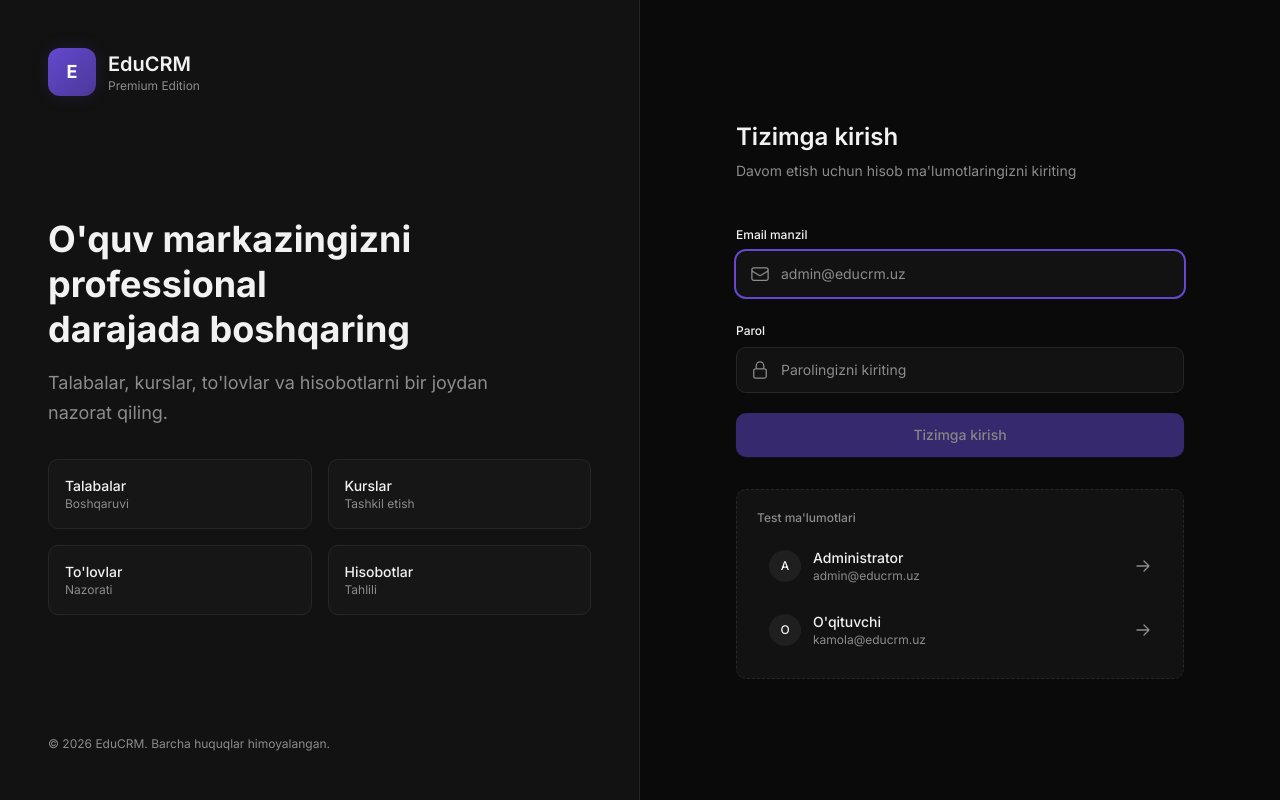
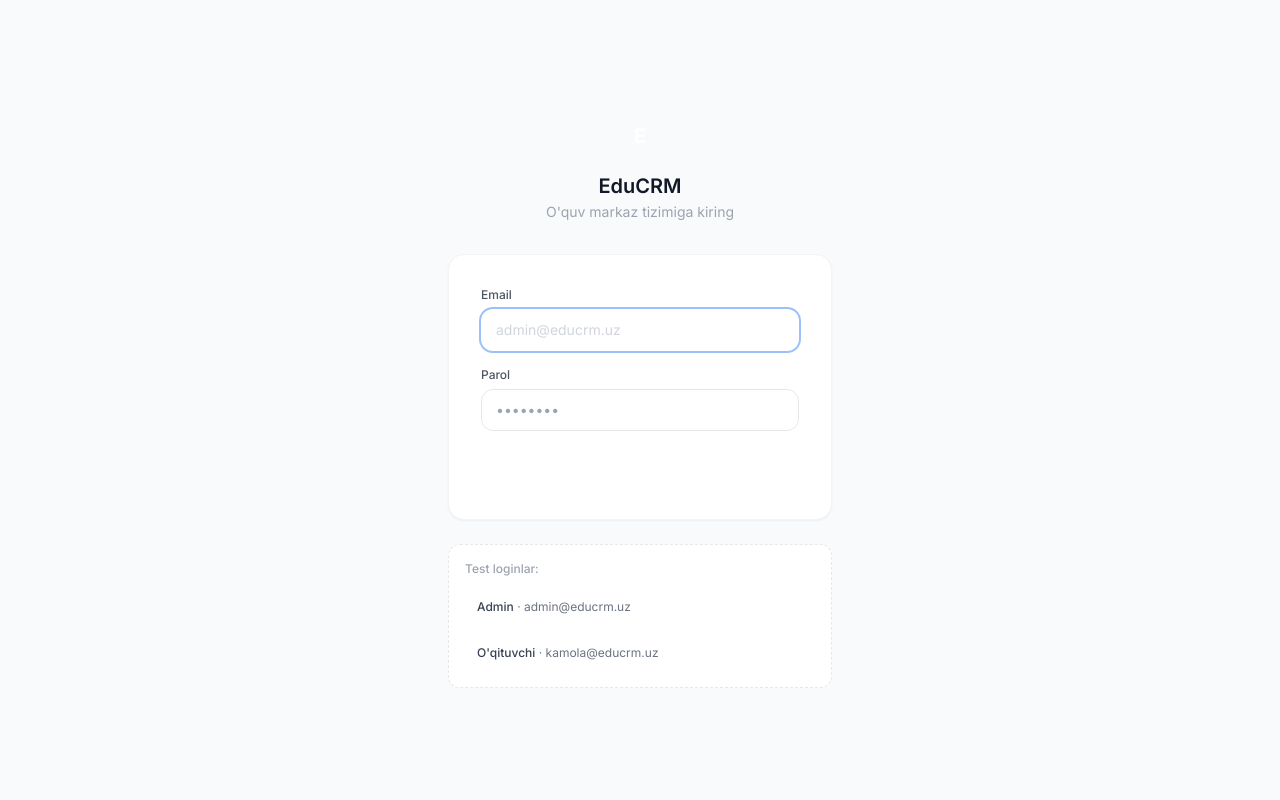
Before and after one commit to Ilnur72/educrm, a Next.js app: page /login in a window 1280 px wide. Built offline with nearby package versions, Linux system fonts and the light colour scheme.

Commit message:
restore original database files and UI styling
Co-authored-by: Ilnur <125073080+Ilnur72@users.noreply.github.com>

```diff
--- a/src/app/login/page.tsx
+++ b/src/app/login/page.tsx
@@ -29,101 +29,28 @@ function LoginForm() {
       return;
     }
 
-    router.push("/dashboard");
+    const callbackUrl = params.get("callbackUrl") ?? "/dashboard";
+    router.push(callbackUrl);
     router.refresh();
   };
 
   return (
-    <div className="min-h-screen bg-background flex">
-      {/* Left Side - Branding */}
-      <div className="hidden lg:flex lg:w-1/2 bg-card border-r border-border flex-col justify-between p-12">
-        <div>
-          <div className="flex items-center gap-3">
-            <div className="w-12 h-12 rounded-xl bg-gradient-to-br from-primary to-primary/70 flex items-center justify-center shadow-glow">
-              <span className="text-primary-foreground text-lg font-bold">E</span>
+    <div className="min-h-screen bg-gray-50 flex items-center justify-center p-4">
+      <div className="w-full max-w-sm">
+        <div className="flex flex-col items-center mb-8">
+          <div className="w-12 h-12 rounded-2xl bg-brand-600 flex items-center justify-center mb-3">
+            <span className="text-white text-xl font-bold">E</span>
           </div>
-            <div>
-              <p className="text-xl font-semibold text-foreground">EduCRM</p>
-              <p className="text-xs text-muted-foreground">Premium Edition</p>
-            </div>
-          </div>
-        </div>
-
-        <div className="space-y-8">
-          <div>
-            <h1 className="text-4xl font-bold text-foreground leading-tight text-balance">
-              O'quv markazingizni professional darajada boshqaring
-            </h1>
-            <p className="text-lg text-muted-foreground mt-4 max-w-md leading-relaxed">
-              Talabalar, kurslar, to'lovlar va hisobotlarni bir joydan nazorat qiling.
+          <h1 className="text-xl font-semibold text-gray-900">EduCRM</h1>
+          <p className="text-sm text-gray-400 mt-0.5">
+            O'quv markaz tizimiga kiring
           </p>
         </div>
 
-          <div className="grid grid-cols-2 gap-4">
-            {[
-              { label: "Talabalar", desc: "Boshqaruvi" },
-              { label: "Kurslar", desc: "Tashkil etish" },
-              { label: "To'lovlar", desc: "Nazorati" },
-              { label: "Hisobotlar", desc: "Tahlili" },
-            ].map((item, i) => (
-              <div
-                key={i}
-                className="bg-muted/30 border border-border rounded-lg p-4"
-              >
-                <p className="text-sm font-medium text-foreground">{item.label}</p>
-                <p className="text-xs text-muted-foreground">{item.desc}</p>
-              </div>
-            ))}
-          </div>
-        </div>
-
-        <p className="text-xs text-muted-foreground">
-          &copy; {new Date().getFullYear()} EduCRM. Barcha huquqlar himoyalangan.
-        </p>
-      </div>
-
-      {/* Right Side - Login Form */}
-      <div className="flex-1 flex items-center justify-center p-6 lg:p-12">
-        <div className="w-full max-w-md">
-          {/* Mobile Logo */}
-          <div className="flex flex-col items-center mb-10 lg:hidden">
-            <div className="w-14 h-14 rounded-xl bg-gradient-to-br from-primary to-primary/70 flex items-center justify-center mb-4 shadow-glow">
-              <span className="text-primary-foreground text-xl font-bold">E</span>
-            </div>
-            <h1 className="text-2xl font-semibold text-foreground">EduCRM</h1>
-            <p className="text-sm text-muted-foreground mt-1">Premium Edition</p>
-          </div>
-
-          <div className="lg:mb-10">
-            <h2 className="text-2xl font-semibold text-foreground text-center lg:text-left">
-              Tizimga kirish
-            </h2>
-            <p className="text-sm text-muted-foreground mt-2 text-center lg:text-left">
-              Davom etish uchun hisob ma'lumotlaringizni kiriting
-            </p>
-          </div>
-
-          <form onSubmit={kirish} className="space-y-5 mt-8">
-            <div className="space-y-1.5">
-              <label className="text-xs font-medium text-foreground">
-                Email manzil
-              </label>
-              <div className="relative">
-                <div className="absolute left-3.5 top-1/2 -translate-y-1/2 text-muted-foreground">
-                  <svg
-                    className="w-5 h-5"
-                    fill="none"
-                    viewBox="0 0 24 24"
-                    stroke="currentColor"
-                    strokeWidth={1.5}
-                  >
-                    <path
-                      strokeLinecap="round"
-                      strokeLinejoin="round"
-                      d="M21.75 6.75v10.5a2.25 2.25 0 01-2.25 2.25h-15a2.25 2.25 0 01-2.25-2.25V6.75m19.5 0A2.25 2.25 0 0019.5 4.5h-15a2.25 2.25 0 00-2.25 2.25m19.5 0v.243a2.25 2.25 0 01-1.07 1.916l-7.5 4.615a2.25 2.25 0 01-2.36 0L3.32 8.91a2.25 2.25 0 01-1.07-1.916V6.75"
-                    />
-                  </svg>
-                </div>
+        <div className="bg-white rounded-2xl border border-gray-100 p-8 shadow-sm">
+          <form onSubmit={kirish} className="space-y-4">
+            <div>
+              <label className="block text-xs font-medium text-gray-600 mb-1.5">Email</label>
               <input
                 type="email"
                 autoComplete="email"
@@ -132,142 +59,66 @@ function LoginForm() {
                 value={email}
                 onChange={(e) => setEmail(e.target.value)}
                 placeholder="admin@educrm.uz"
-                  className="w-full pl-11 pr-4 py-3 text-sm border border-input rounded-lg bg-card text-foreground placeholder:text-muted-foreground focus:outline-none focus:ring-2 focus:ring-ring focus:border-transparent transition-all duration-200"
+                className="w-full px-3.5 py-2.5 text-sm border border-gray-200 rounded-xl bg-white text-gray-900 placeholder:text-gray-300 focus:outline-none focus:ring-2 focus:ring-brand-400 focus:border-transparent transition"
               />
             </div>
-            </div>
 
-            <div className="space-y-1.5">
-              <label className="text-xs font-medium text-foreground">
-                Parol
-              </label>
-              <div className="relative">
-                <div className="absolute left-3.5 top-1/2 -translate-y-1/2 text-muted-foreground">
-                  <svg
-                    className="w-5 h-5"
-                    fill="none"
-                    viewBox="0 0 24 24"
-                    stroke="currentColor"
-                    strokeWidth={1.5}
-                  >
-                    <path
-                      strokeLinecap="round"
-                      strokeLinejoin="round"
-                      d="M16.5 10.5V6.75a4.5 4.5 0 10-9 0v3.75m-.75 11.25h10.5a2.25 2.25 0 002.25-2.25v-6.75a2.25 2.25 0 00-2.25-2.25H6.75a2.25 2.25 0 00-2.25 2.25v6.75a2.25 2.25 0 002.25 2.25z"
-                    />
-                  </svg>
-                </div>
+            <div>
+              <label className="block text-xs font-medium text-gray-600 mb-1.5">Parol</label>
               <input
                 type="password"
                 autoComplete="current-password"
                 required
                 value={parol}
                 onChange={(e) => setParol(e.target.value)}
-                  placeholder="Parolingizni kiriting"
-                  className="w-full pl-11 pr-4 py-3 text-sm border border-input rounded-lg bg-card text-foreground placeholder:text-muted-foreground focus:outline-none focus:ring-2 focus:ring-ring focus:border-transparent transition-all duration-200"
+                placeholder="••••••••"
+                className="w-full px-3.5 py-2.5 text-sm border border-gray-200 rounded-xl bg-white text-gray-900 placeholder:text-gray-400 focus:outline-none focus:ring-2 focus:ring-brand-400 focus:border-transparent transition"
               />
-              </div>
             </div>
 
             {xato && (
-              <div className="flex items-center gap-2 px-4 py-3 bg-destructive/10 border border-destructive/20 rounded-lg animate-fade-in">
-                <svg
-                  className="w-4 h-4 text-destructive flex-shrink-0"
-                  fill="none"
-                  viewBox="0 0 24 24"
-                  stroke="currentColor"
-                  strokeWidth={2}
-                >
-                  <path
-                    strokeLinecap="round"
-                    strokeLinejoin="round"
-                    d="M12 9v3.75m9-.75a9 9 0 11-18 0 9 9 0 0118 0zm-9 3.75h.008v.008H12v-.008z"
-                  />
-                </svg>
-                <p className="text-sm text-destructive">{xato}</p>
+              <div className="flex items-center gap-2 px-3.5 py-2.5 bg-red-50 border border-red-100 rounded-xl">
+                <span className="text-red-500 text-xs">✕</span>
+                <p className="text-xs text-red-600">{xato}</p>
               </div>
             )}
 
             <button
               type="submit"
               disabled={yuklanyapti || !email || !parol}
-              className="w-full py-3 px-4 bg-primary hover:bg-primary/90 disabled:opacity-50 disabled:cursor-not-allowed text-primary-foreground text-sm font-medium rounded-lg transition-all duration-200 shadow-sm shadow-primary/20 focus:outline-none focus:ring-2 focus:ring-ring focus:ring-offset-2 focus:ring-offset-background"
+              className="w-full py-2.5 px-4 bg-brand-600 hover:bg-brand-800 disabled:opacity-50 disabled:cursor-not-allowed text-white text-sm font-medium rounded-xl transition-colors mt-2"
             >
               {yuklanyapti ? (
                 <span className="flex items-center justify-center gap-2">
-                  <svg
-                    className="animate-spin h-4 w-4"
-                    viewBox="0 0 24 24"
-                    fill="none"
-                  >
-                    <circle
-                      className="opacity-25"
-                      cx="12"
-                      cy="12"
-                      r="10"
-                      stroke="currentColor"
-                      strokeWidth="4"
-                    />
-                    <path
-                      className="opacity-75"
-                      fill="currentColor"
-                      d="M4 12a8 8 0 018-8V0C5.373 0 0 5.373 0 12h4z"
-                    />
+                  <svg className="animate-spin h-4 w-4" viewBox="0 0 24 24" fill="none">
+                    <circle className="opacity-25" cx="12" cy="12" r="10" stroke="currentColor" strokeWidth="4" />
+                    <path className="opacity-75" fill="currentColor" d="M4 12a8 8 0 018-8V0C5.373 0 0 5.373 0 12h4z" />
                   </svg>
                   Kirilmoqda...
                 </span>
-              ) : (
-                "Tizimga kirish"
-              )}
+              ) : "Kirish"}
             </button>
           </form>
+        </div>
 
-          {/* Test Credentials */}
-          <div className="mt-8 p-5 bg-card border border-dashed border-border rounded-lg">
-            <p className="text-xs font-medium text-muted-foreground mb-3">
-              Test ma'lumotlari
-            </p>
-            <div className="space-y-2">
+        <div className="mt-6 p-4 bg-white rounded-xl border border-dashed border-gray-200">
+          <p className="text-xs text-gray-400 font-medium mb-2">Test loginlar:</p>
+          <div className="space-y-1.5">
             {[
-                { email: "admin@educrm.uz", parol: "admin123", rol: "Administrator" },
-                { email: "kamola@educrm.uz", parol: "oqituvchi123", rol: "O'qituvchi" },
+              { email: "admin@educrm.uz",  parol: "admin123",      rol: "Admin"      },
+              { email: "kamola@educrm.uz", parol: "oqituvchi123",  rol: "O'qituvchi" },
             ].map((h) => (
               <button
                 key={h.email}
-                  onClick={() => {
-                    setEmail(h.email);
-                    setParol(h.parol);
-                    setXato("");
-                  }}
-                  className="w-full flex items-center justify-between px-3 py-2.5 rounded-lg hover:bg-muted transition-colors group text-left"
+                onClick={() => { setEmail(h.email); setParol(h.parol); setXato(""); }}
+                className="w-full text-left px-3 py-2 rounded-lg hover:bg-gray-50 transition-colors group"
               >
-                  <div className="flex items-center gap-3">
-                    <div className="w-8 h-8 rounded-full bg-muted flex items-center justify-center text-xs font-medium text-foreground group-hover:bg-primary/10 group-hover:text-primary transition-colors">
-                      {h.rol[0]}
-                    </div>
-                    <div>
-                      <p className="text-sm font-medium text-foreground">
-                        {h.rol}
-                      </p>
-                      <p className="text-xs text-muted-foreground">{h.email}</p>
-                    </div>
-                  </div>
-                  <svg
-                    className="w-4 h-4 text-muted-foreground group-hover:text-foreground transition-colors"
-                    fill="none"
-                    viewBox="0 0 24 24"
-                    stroke="currentColor"
-                    strokeWidth={2}
-                  >
-                    <path
-                      strokeLinecap="round"
-                      strokeLinejoin="round"
-                      d="M13.5 4.5L21 12m0 0l-7.5 7.5M21 12H3"
-                    />
-                  </svg>
+                <span className="text-xs text-gray-500 group-hover:text-gray-700">
+                  <span className="font-medium text-gray-700">{h.rol}</span>
+                  {" · "}{h.email}
+                </span>
               </button>
             ))}
-            </div>
           </div>
         </div>
       </div>
--- a/src/middleware.ts
+++ b/src/middleware.ts
@@ -14,7 +14,7 @@ export default withAuth(
 
     // O'qituvchi faqat o'z kabineti va davomatga kirishi mumkin
     if (token?.role === "OQITUVCHI") {
-      const allowed = ["/dashboard/oqituvchi", "/dashboard/davomat", "/dashboard/guruhlar", "/dashboard"];
+      const allowed = ["/dashboard/oqituvchi", "/dashboard/davomat", "/dashboard/guruhlar", "/dashboard/jadval", "/dashboard"];
       if (!allowed.some((p) => path === p || path.startsWith(p + "/"))) {
         return NextResponse.redirect(new URL("/dashboard/oqituvchi", req.url));
       }
```
Also changed, not shown: src/lib/db.ts (deleted, +0 -15 lines). Lines whose indentation alone changed are shown as unchanged.
